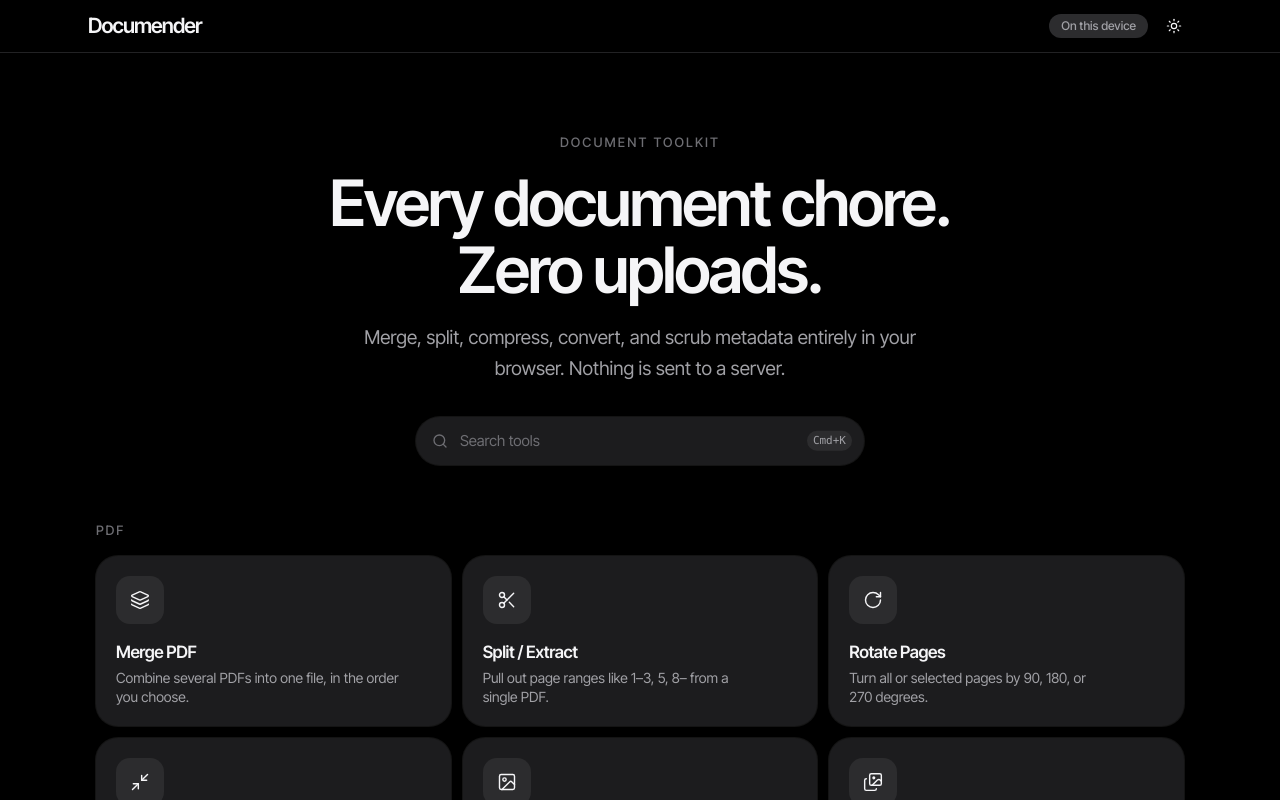
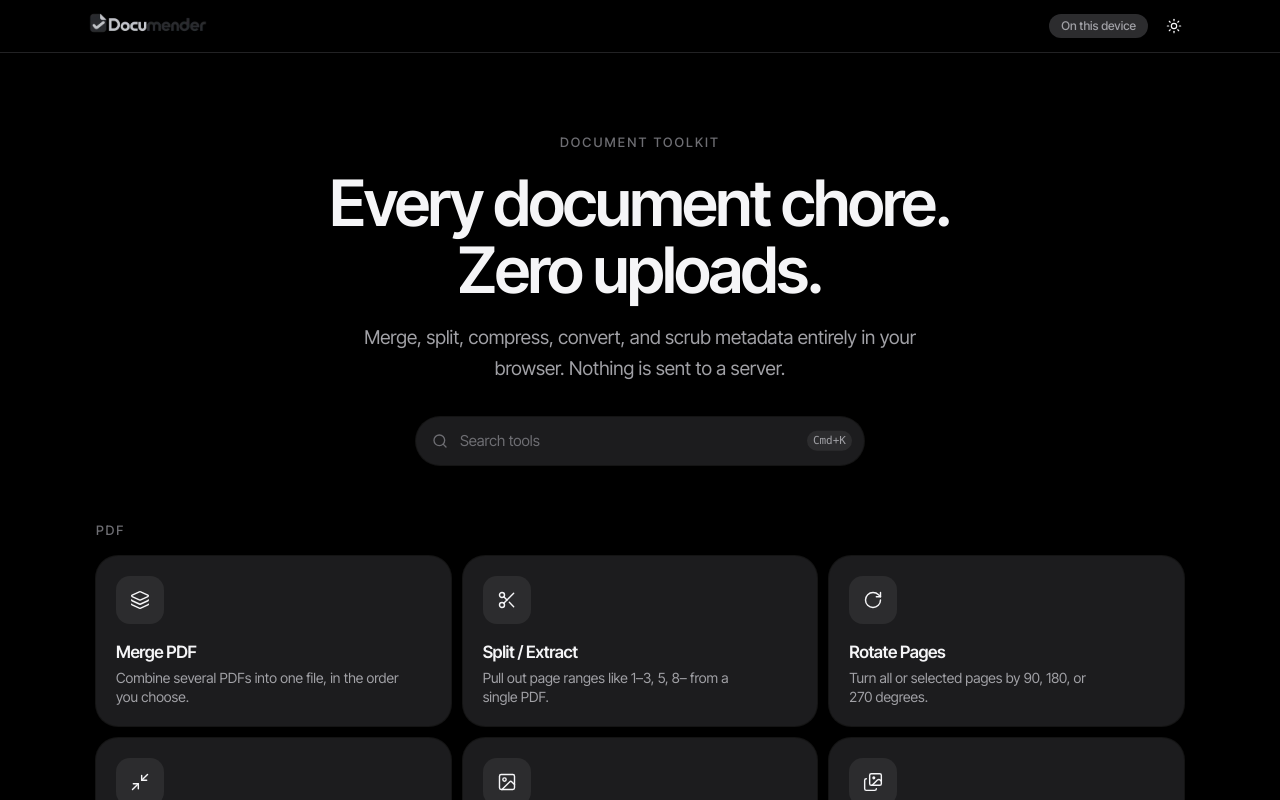
Before and after one commit to Morsmek/stagic-docs, a React (Vite) app: page / in a window 1280 px wide. Both pictures are taken after a click on the button "Switch to dark mode". Shown: the top 800 px of the page. Built offline with nearby package versions, Linux system fonts and the light colour scheme.

Commit message:
Wire Documender and Stagic wordmarks into header and footer

```diff
--- /dev/null
+++ b/src/brand/index.ts
@@ -0,0 +1,4 @@
+export { documender_light } from "./documender_light";
+export { documender_dark } from "./documender_dark";
+export { stagic_light } from "./stagic_light";
+export { stagic_dark } from "./stagic_dark";
--- a/src/components/brand/Logo.tsx
+++ b/src/components/brand/Logo.tsx
@@ -1,14 +1,19 @@
 import { cn } from "@/lib/utils";
+import { documender_dark, documender_light } from "@/brand";
 
 export function Logo({ className }: { className?: string }) {
   return (
-    <span
-      className={cn(
-        "inline-flex items-center text-[19px] font-semibold tracking-[-0.045em] text-foreground sm:text-[21px]",
-        className,
-      )}
-    >
-      Documender
+    <span className={cn("inline-flex items-center", className)}>
+      <img
+        src={documender_light}
+        alt="Documender"
+        className="h-7 w-auto sm:h-8 dark:hidden"
+      />
+      <img
+        src={documender_dark}
+        alt=""
+        className="hidden h-7 w-auto sm:h-8 dark:block"
+      />
     </span>
   );
 }
--- a/src/components/layout/SiteFooter.tsx
+++ b/src/components/layout/SiteFooter.tsx
@@ -1,3 +1,5 @@
+import { stagic_dark, stagic_light } from "@/brand";
+
 export function SiteFooter() {
   return (
     <footer className="border-t border-border/70 px-5 pt-8 pb-16">
@@ -12,9 +14,16 @@ export function SiteFooter() {
           className="inline-flex min-h-11 items-center gap-2.5 text-sm text-muted-foreground transition-opacity duration-150 hover:opacity-80"
         >
           <span>A part of</span>
-          <span className="text-[15px] font-semibold tracking-[-0.03em] text-foreground">
-            stagic
-          </span>
+          <img
+            src={stagic_light}
+            alt="Stagic"
+            className="h-6 w-auto dark:hidden"
+          />
+          <img
+            src={stagic_dark}
+            alt=""
+            className="hidden h-6 w-auto dark:block"
+          />
         </a>
       </div>
     </footer>
```
